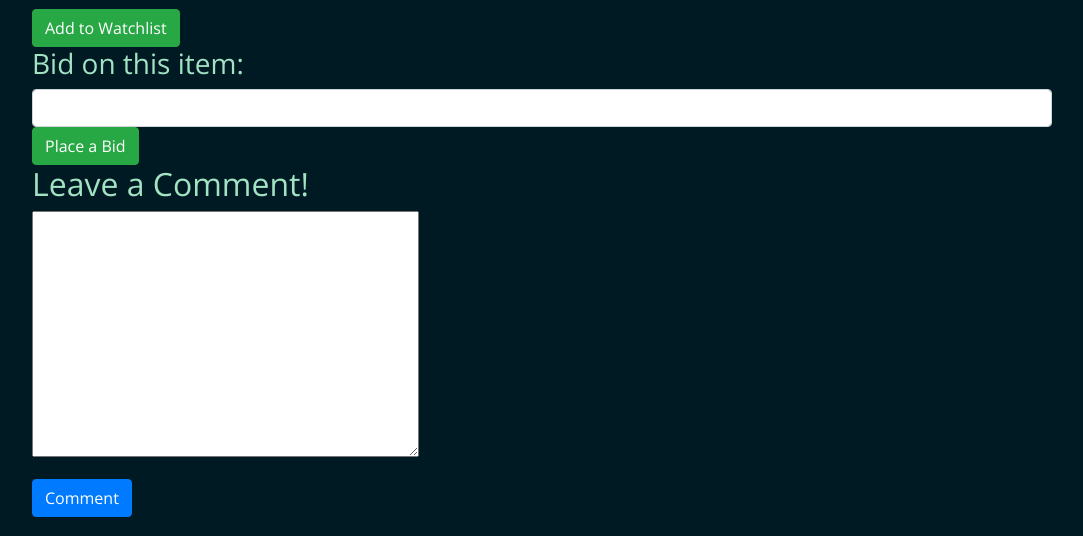
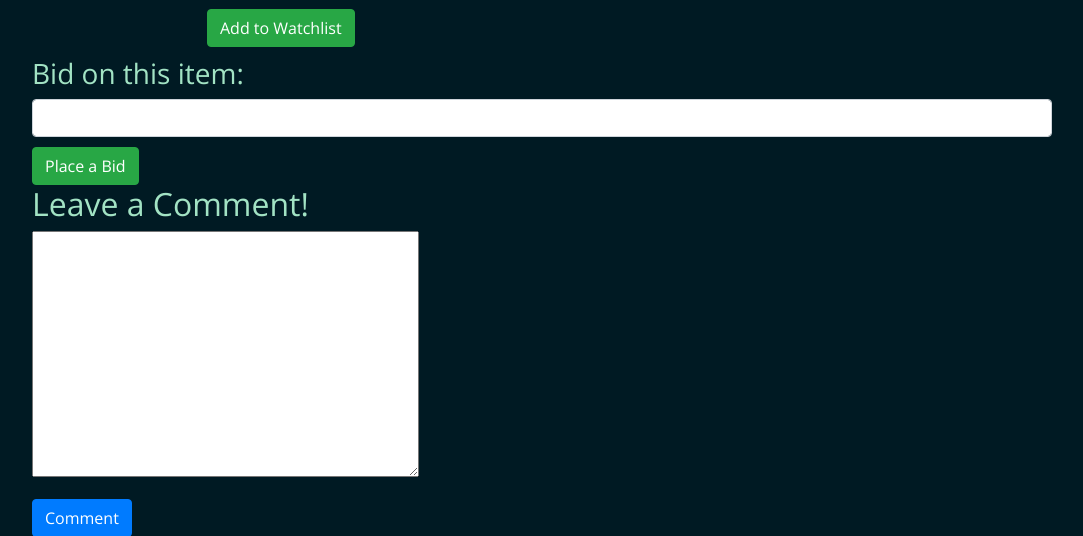
Before and after one commit to ksenijasam/commerce, a Django app: template auctions/templates/auctions/listing.html in a window 1280 px wide. Shown: the part 634-1170 px from the top of the page, without its empty margins (98-1181 px from the left). Run offline with Django 3.2, Linux system fonts and the light colour scheme; the template is opened without the code that fills it: values that come from a table or form of the project are taken from there, others are empty; a user stored in the database is signed in; data comes from the database, SQL or seed files in the repository; parts of the project's set-up code (start-up, migrations or seed data) failed here and were passed over; some libraries are stand-ins or nearby versions.

Commit message:
styling listing

```diff
--- a/auctions/templates/auctions/listing.html
+++ b/auctions/templates/auctions/listing.html
@@ -14,6 +14,9 @@
 
 
         {% if user.is_authenticated %}
+
+            <div class="row">
+                <div class="col-md-2">
                     {% if its_creator %}
                         <div class="margin-top-10">
                             <a href="{% url 'close_listing' listing.pk %}">
@@ -21,18 +24,21 @@
                             </a>
                         </div>
                     {% endif %}
+                </div>
 
                 {% if on_watchlist %}
-                <div class="margin-top-10">
+                    <div class="margin-top-10 col-md-3">
                         <a href="{%url 'watchlist' listing.pk 'delete'%}"><button type="button" class="btn btn-danger">Remove from
                                 Watchlist</button></a>
                     </div>
                 {% elif not on_watchlist %}
-                <div class="margin-top-10">
+                    <div class="margin-top-10 col-md-3">
                         <a href="{%url 'watchlist' listing.pk 'add'%}"><button type="button" class="btn btn-success">Add to
                                 Watchlist</button></a>
                     </div>
                 {% endif %}
+
+            </div>
 
             <div>
                 {% for bid in bids %}
@@ -40,11 +46,11 @@
                 {% endfor %}
             </div>
 
-            <form action="{% url 'bid' listing.pk %}" method="post">
+            <form action="{% url 'bid' listing.pk %}" method="post" class="margin-top-10">
                 {% csrf_token %}
                 <h3>Bid on this item:</h3>
                 <input type="number" class="form-control" name="bid">
-                <button type="submit" class="btn btn-success">Place a Bid</button>
+                <button type="submit" class="btn btn-success margin-top-10">Place a Bid</button>
             </form>
 
             {% if error_owner %}
```
Lines whose indentation alone changed are shown as unchanged.
